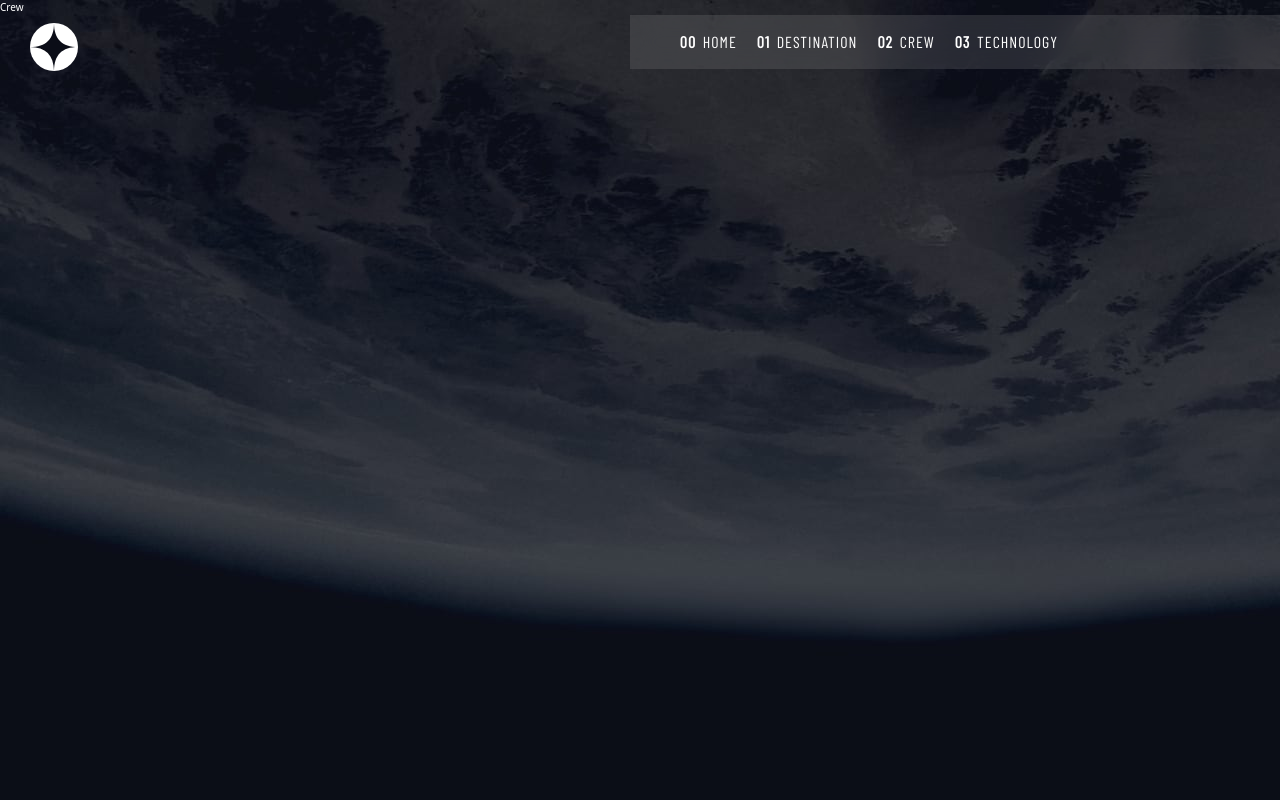
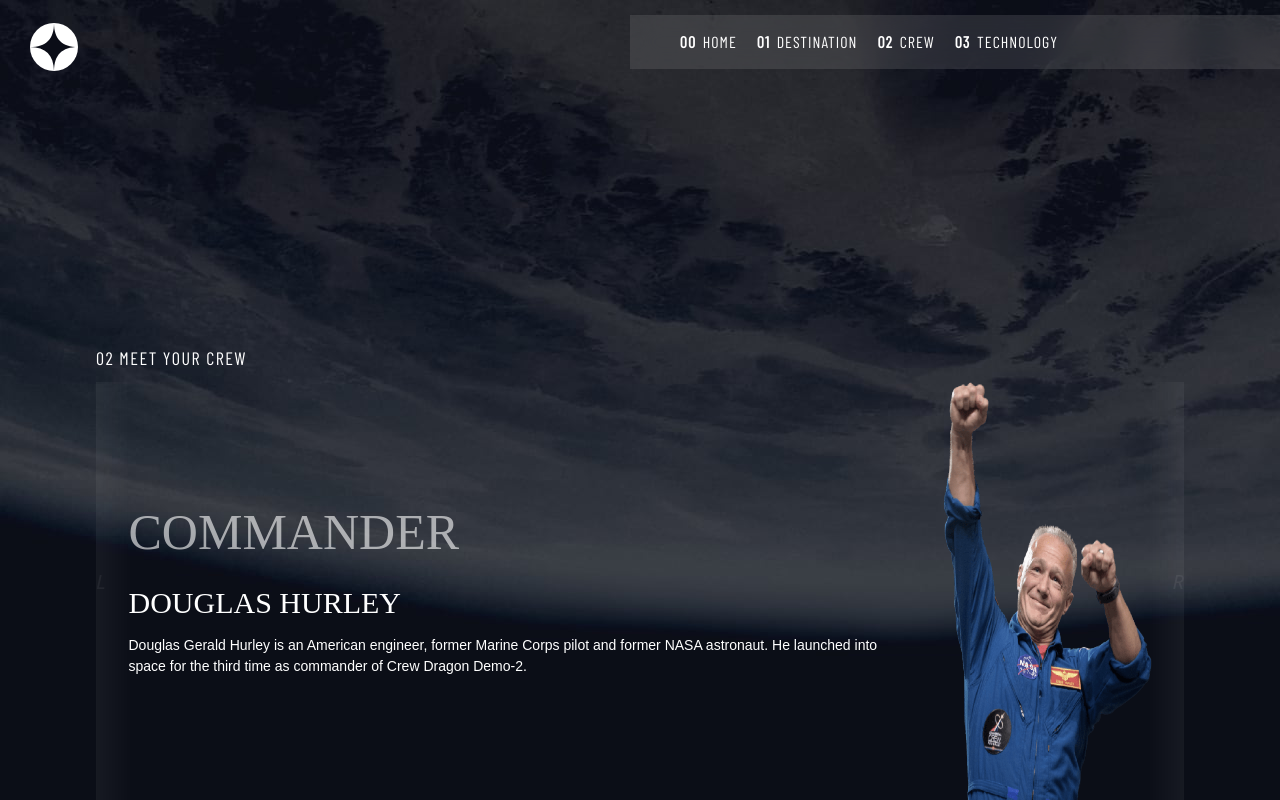
Before and after one commit to heiderick13/space-project, a React (Vite) app: page /crew in a window 1280 px wide. Built offline with nearby package versions, Linux system fonts and the light colour scheme; a web font is replaced by a local one.

Commit message:
update global styles & container component

```diff
--- a/src/components/Container/Container.jsx
+++ b/src/components/Container/Container.jsx
@@ -2,9 +2,11 @@
 
 function Container({ leftContent, rightContent }) {
   return (
-    <div className="container">
+    <div className="container" style={{ height: "100%" }}>
       <div className="left">{leftContent}</div>
-      <div className="right">{rightContent}</div>
+      <div className="right" style={{ display: "flex", height: "100%" }}>
+        {rightContent}
+      </div>
     </div>
   );
 }
--- a/src/index.css
+++ b/src/index.css
@@ -43,5 +43,5 @@
   font-size: 1.8rem;
   text-transform: uppercase;
   letter-spacing: 1.5px;
-  margin-left: 10.5%;
+  margin-left: 7.5%;
 }
--- a/src/main.jsx
+++ b/src/main.jsx
@@ -5,7 +5,7 @@
 import { createBrowserRouter, RouterProvider } from "react-router-dom";
 
 import Home from "./pages/Home/Home";
-import Crew from "./pages/Crew";
+import Crew from "./pages/Crew/Crew";
 import Destinations from "./pages/Destinations/Destinations";
 import Technologies from "./pages/Technologies";
 
--- a/src/pages/Crew.jsx
+++ /dev/null
@@ -1,11 +0,0 @@
-import background from "../assets/img/background-crew-desktop.jpg";
-
-function Crew() {
-  return (
-    <div style={{ backgroundImage: `url(${background})`, minHeight: "100vh" }}>
-      Crew
-    </div>
-  );
-}
-
-export default Crew;
```
